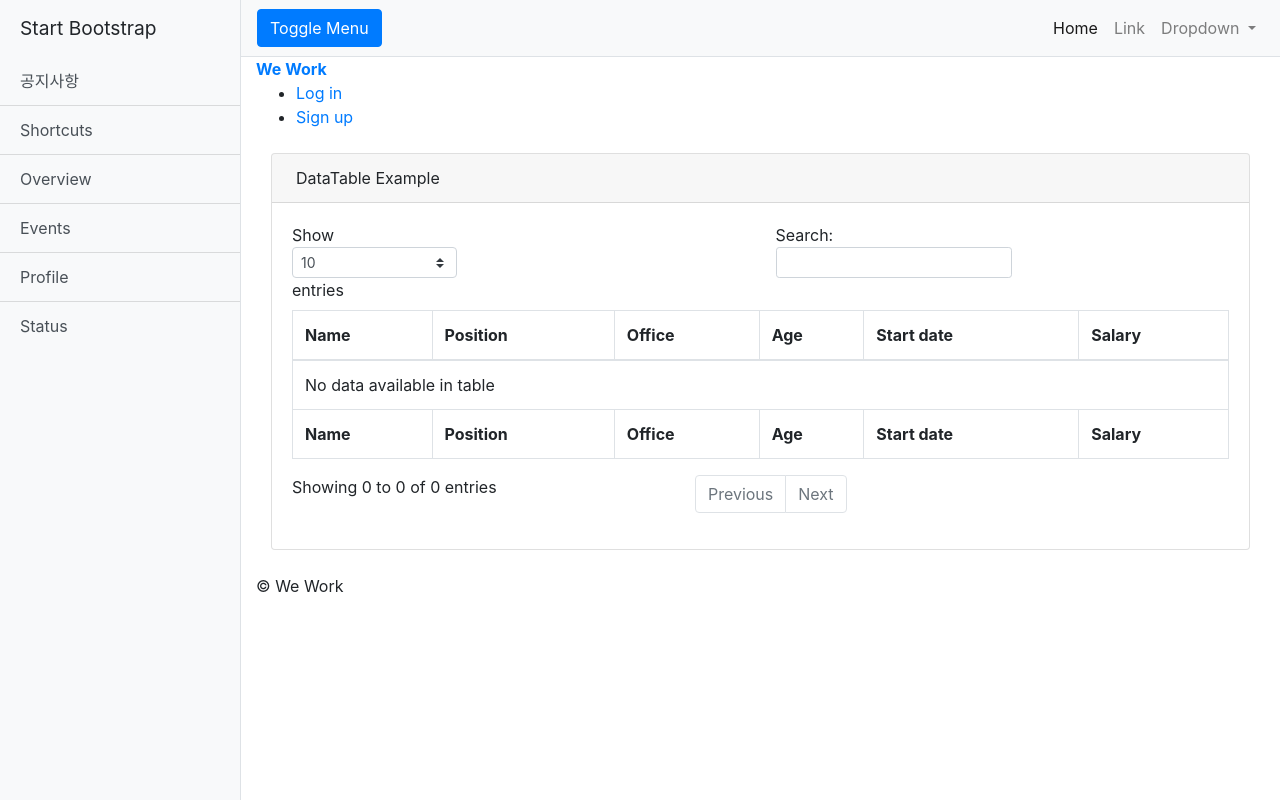
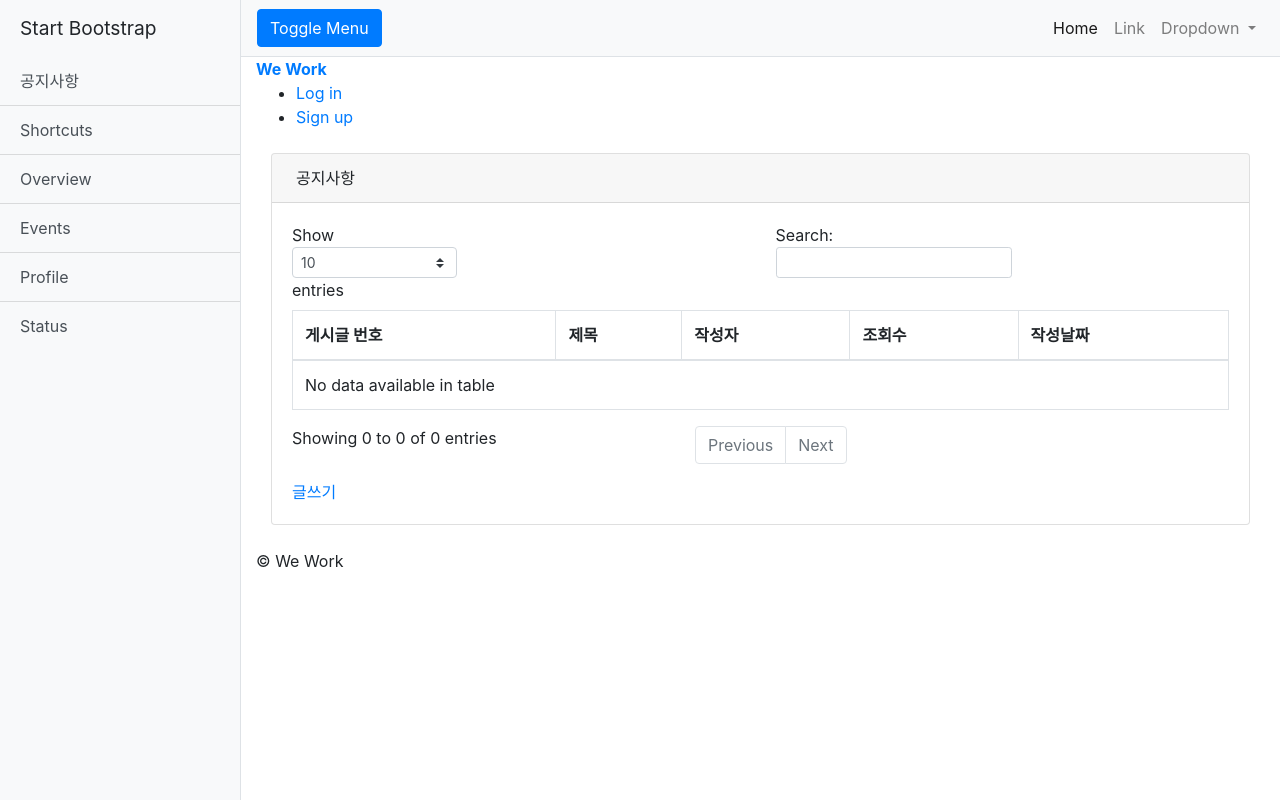
Before and after one commit to worjs0160/We-Work, a Django app: template templates/boards/test.html in a window 1280 px wide. Run offline with Django 3.2, Linux system fonts and the light colour scheme; the template is opened without the code that fills it, so the values that code supplies are empty; some libraries are stand-ins or nearby versions.

Commit message:
Update: 공지사항 table html 테스트 적용

```diff
--- a/boards/urls.py
+++ b/boards/urls.py
@@ -4,13 +4,14 @@ from . import views as boards_views
 app_name = "boards"
 
 urlpatterns = [
+    path("test/", boards_views.test, name="test"),
     path("board_list/", boards_views.readBoardList, name="board_list"),
     path("board_create/", boards_views.CreateBoardView.as_view(), name="board_create"),
+    path("<int:pk>/", boards_views.BoardDetailView.as_view(), name="board_detail"),
     path(
         "board_update/<int:pk>/",
         boards_views.UpdateBoardView.as_view(),
         name="board_update",
     ),
     path("delete/<int:pk>/", boards_views.deleteBoard, name="board_delete"),
-    path("<int:pk>/", boards_views.BoardDetailView.as_view(), name="board_detail"),
 ]
--- a/boards/views.py
+++ b/boards/views.py
@@ -5,6 +5,11 @@ from django.urls import reverse_lazy
 from django.shortcuts import render, reverse, redirect
 from . import forms
 from . import models as board_models
+
+
+def test(request):
+    boards = board_models.Board.objects.all()
+    return render(request, "boards/test.html", {"boards": boards})
 
 
 # Board List Read
--- a/templates/boards/test.html
+++ b/templates/boards/test.html
@@ -15,44 +15,36 @@
                 <div class="card mb-4">
                     <div class="card-header">
                         <i class="fas fa-table mr-1"></i>
-                        DataTable Example
+                        공지사항
                     </div>
                     <div class="card-body">
                         <div class="table-responsive">
                             <table class="table table-bordered" id="dataTable" width="100%" cellspacing="0">
                                 <thead>
                                     <tr>
-                                        <th>Name</th>
-                                        <th>Position</th>
-                                        <th>Office</th>
-                                        <th>Age</th>
-                                        <th>Start date</th>
-                                        <th>Salary</th>
+                                        <th>게시글 번호</th>
+                                        <th>제목</th>
+                                        <th>작성자</th>
+                                        <th>조회수</th>
+                                        <th>작성날짜</th>
                                     </tr>
                                 </thead>
-                                <tfoot>
-                                    <tr>
-                                        <th>Name</th>
-                                        <th>Position</th>
-                                        <th>Office</th>
-                                        <th>Age</th>
-                                        <th>Start date</th>
-                                        <th>Salary</th>
-                                    </tr>
-                                </tfoot>
+
                                 <tbody>
                                     {% for board in boards%}
                                     <tr>
-                                        <td>AAAAAAAAAAAAAAAA</td>
                                         <td>{{board.postNo}}</td>
-                                        <td>{{board.title}}</td>
-                                        <td>61</td>
-                                        <td>{{board.viewCnt}}</td>
+                                        <td><a href="{% url 'boards:board_detail' board.pk %}">{{board.title}}</a></td>
                                         <td>{{board.author}}</td>
+                                        <td>{{board.viewCnts}}</td>
+                                        <td>{{board.updated}}</td>
                                     </tr>
                                     {% endfor %}
                                 </tbody>
                             </table>
+                        </div>
+                        <div>
+                            <a href="{% url 'boards:board_create' %}">글쓰기</a>
                         </div>
                     </div>
                 </div>
```
Also changed, not shown: attendance/migrations/0001_initial.py (added), attendance/migrations/0002_attendance_user.py (added), boards/migrations/0001_initial.py (added), boards/migrations/0002_board_author.py (added), calendars/migrations/0001_initial.py (added), calendars/migrations/0002_calendar_host.py (added), mails/migrations/0001_initial.py (added), mails/migrations/0002_auto_20201231_2347.py (added), users/migrations/0001_initial.py (added).
